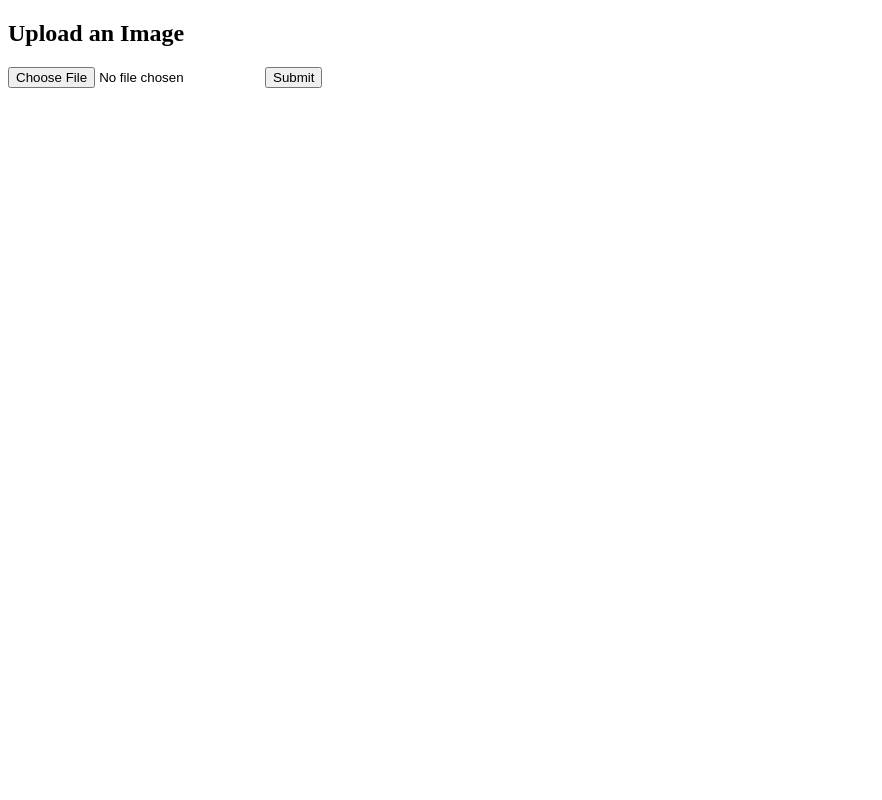
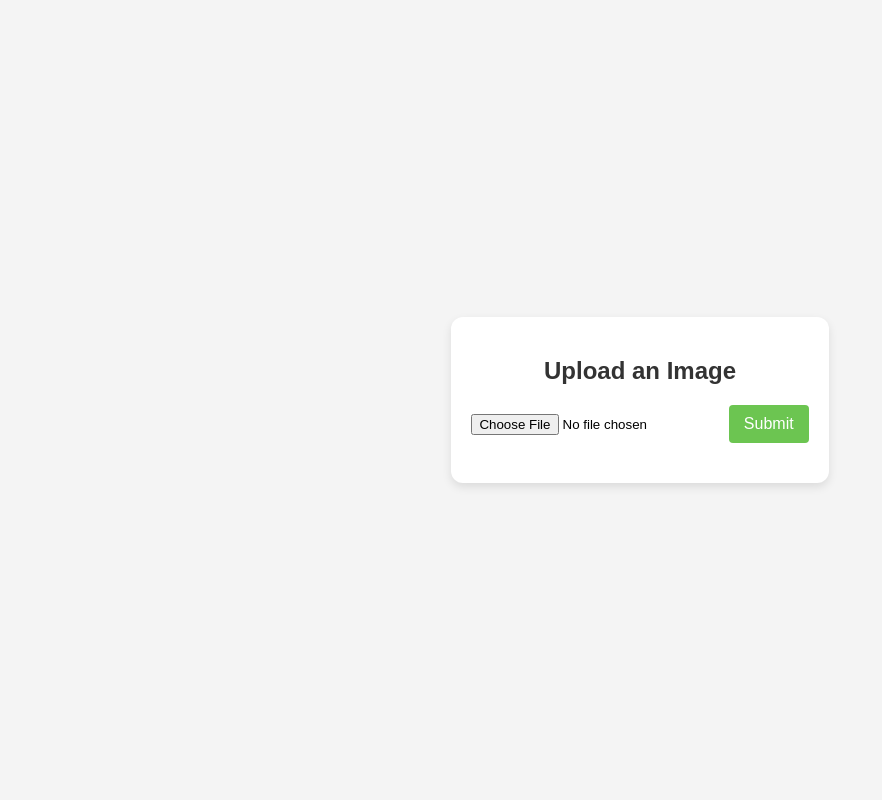
Before and after one commit to Aakash-Ez/IS-Project, a Flask app: template templates/draw.html in a window 1280 px wide. Shown: the whole page, without its empty margins (0-882 px from the left). Run offline with Flask 3, Linux system fonts and the light colour scheme; the template is opened without the code that fills it, so the values that code supplies are empty.

Commit message:
basic changes

```diff
--- a/templates/draw.html
+++ b/templates/draw.html
@@ -4,12 +4,56 @@
     <meta charset="UTF-8">
     <meta name="viewport" content="width=device-width, initial-scale=1.0">
     <title>Image Upload</title>
+    <style>
+        body {
+            font-family: 'Poppins', sans-serif;
+            margin: 0;
+            padding: 0;
+            display: flex;
+            justify-content: center;
+            align-items: center;
+            min-height: 100vh;
+            background: #f4f4f4;
+        }
+        .main-container {
+            background: #fff;
+            padding: 20px;
+            border-radius: 12px;
+            box-shadow: 0px 4px 10px rgba(0, 0, 0, 0.1);
+            text-align: center;
+        }
+        h2 {
+            color: #333;
+        }
+        input[type="file"] {
+            margin: 10px 0;
+        }
+        button {
+            background-color: #6CC551;
+            color: white;
+            padding: 10px 15px;
+            border: none;
+            border-radius: 4px;
+            cursor: pointer;
+            font-size: 16px;
+        }
+        button:hover {
+            background-color: #447604;
+        }
+        p {
+            margin-top: 15px;
+            font-size: 18px;
+            color: #333;
+        }
+    </style>
 </head>
 <body>
-    <h2>Upload an Image</h2>
-    <input type="file" id="imageInput" accept="image/*">
-    <button onclick="uploadImage()">Submit</button>
-    <p id="responseText"></p>
+    <div class="main-container">
+        <h2>Upload an Image</h2>
+        <input type="file" id="imageInput" accept="image/*">
+        <button onclick="uploadImage()">Submit</button>
+        <p id="responseText"></p>
+    </div>
 
     <script>
         function uploadImage() {
```
Also changed, not shown: 1 other file.
